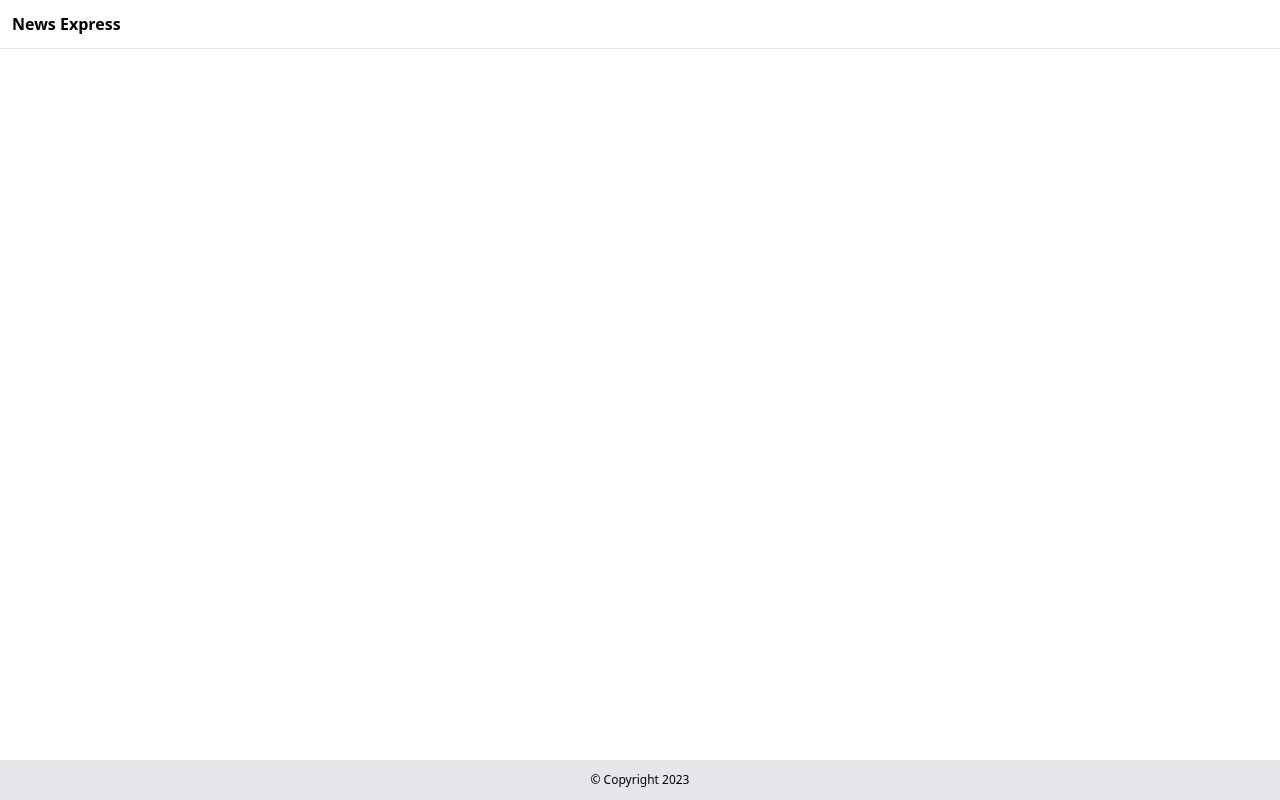
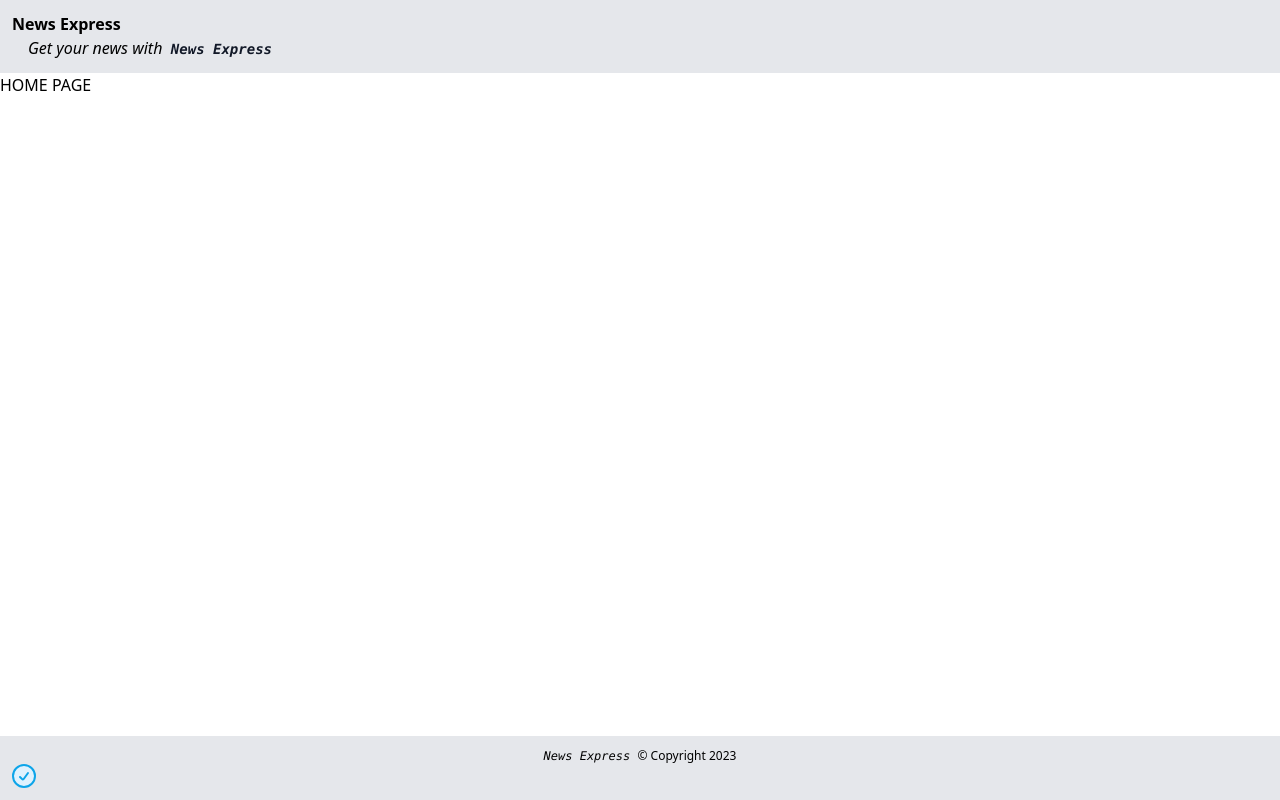
Before and after one commit to DiogoBento95/react-newsfeed, a React (Create React App) app: page / in a window 1280 px wide. Built offline with nearby package versions, Linux system fonts and the light colour scheme.

Commit message:
feat: Home Page.

```diff
--- a/src/App.js
+++ b/src/App.js
@@ -1,10 +1,13 @@
 import Header from './Components/Header';
 import Footer from './Components/Footer';
+import Home from './Views/Home';
 
 function App() {
   return (
     <div>
       <Header />
+
+      <Home />
 
       <Footer />
     </div>
--- a/src/Components/Footer.js
+++ b/src/Components/Footer.js
@@ -3,7 +3,12 @@ import React from "react";
 function Footer() {
     return(
         <footer className="bg-gray-200 text-center text-xs p-3 absolute bottom-0 w-full">
-            &copy; Copyright 2023
+                <code className="italic">News Express </code> &copy; Copyright 2023
+
+            <svg className="h-6 w-6 flex-none fill-sky-100 stroke-sky-500 stroke-2" stroke-linecap="round" stroke-linejoin="round">
+                <circle cx="12" cy="12" r="11" />
+                <path d="m8 13 2.165 2.165a1 1 0 0 0 1.521-.126L16 9" fill="none" />
+            </svg>
         </footer>
     )
 }
--- a/src/Components/Header.js
+++ b/src/Components/Header.js
@@ -2,10 +2,15 @@ import React from "react";
 
 function Header() {
     return(
-        <header className="border-b p-3 flex justify-between items-center">
-            <span className="font-bold">
+        <header className="bg-gray-200 border-b p-3">
+            <span className="font-bold align-">
                 News Express
             </span>
+
+            <p className="ml-4 italic">
+                Get your news with
+                <code className="text-sm font-bold text-gray-900 italic"> News Express</code>
+            </p>
 
         </header>
     )
--- /dev/null
+++ b/src/Views/Home.js
@@ -0,0 +1,11 @@
+import React from "react";
+
+function Home() {
+    return (
+        <div>
+            HOME PAGE
+        </div>
+    )
+}
+
+export default Home
```
Also changed, not shown: src/tailwind.css.
